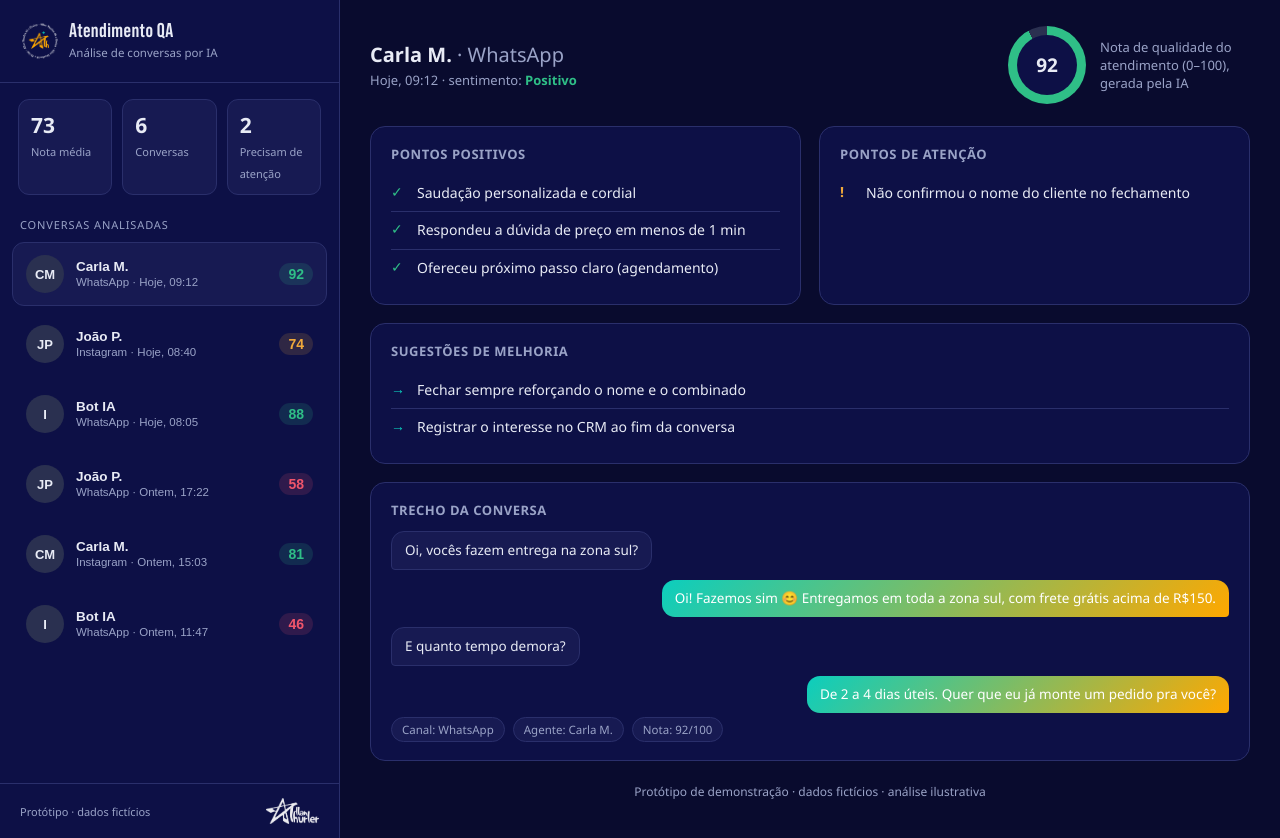
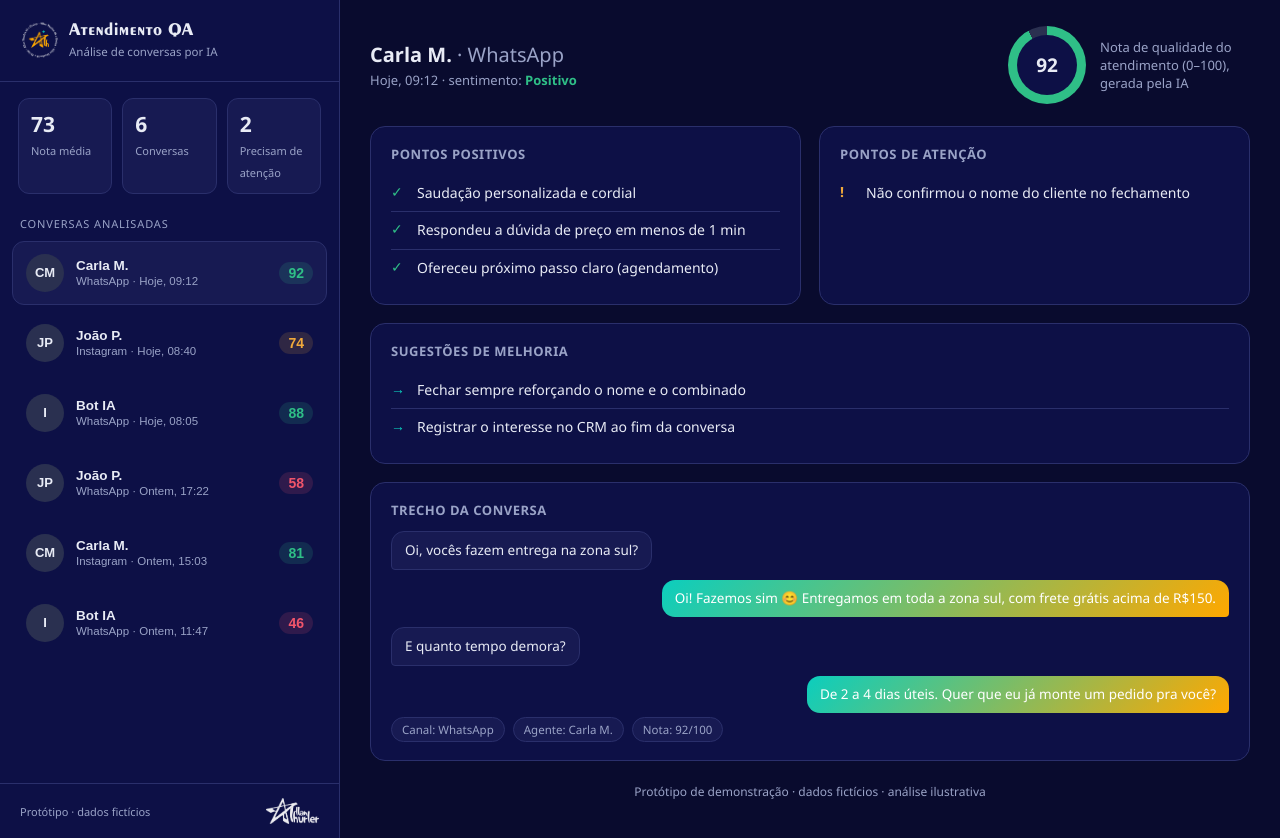
Before and after one commit to allanthiaedesign/conversation-qa-prototype, a plain HTML site: page index.html in a window 1280 px wide. Drawn offline with Linux system fonts and the light colour scheme.

Commit message:
Corrige fontes para as oficiais da IDV: Bebas Neue Pro Expanded (titulos) + Exotc (wordmark)
Co-Authored-By: Claude Opus 4.8 <noreply@anthropic.com>

```diff
--- a/index.html
+++ b/index.html
@@ -5,7 +5,9 @@
 <meta name="viewport" content="width=device-width, initial-scale=1.0" />
 <title>QA de Atendimento com IA — Protótipo</title>
 <style>
-  @font-face{font-family:"Bebas Neue Pro";src:url("fonts/Bebas-Neue-Pro-Bold.ttf") format("truetype");font-weight:700;font-display:swap}
+  @font-face{font-family:"Bebas Neue Pro";src:url("fonts/Bebas-Neue-Pro-Expanded-Bold.ttf") format("truetype");font-weight:700;font-display:swap}
+  @font-face{font-family:"Bebas Neue Pro";src:url("fonts/Bebas-Neue-Pro-Expanded-ExtraBold.ttf") format("truetype");font-weight:800;font-display:swap}
+  @font-face{font-family:"Exotc";src:url("fonts/Exotc-Bold.ttf") format("truetype");font-weight:700;font-display:swap}
   :root{
     --bg:#090b2e; --panel:#0D1046; --panel2:#171a52; --line:#2a2f6b;
     --text:#e8ebf5; --muted:#9aa3c7; --brand:#0BCEBE; --brand2:#FFA800;
@@ -20,7 +22,7 @@
   .side{background:var(--panel);border-right:1px solid var(--line);display:flex;flex-direction:column}
   .brand{padding:20px 22px;display:flex;align-items:center;gap:11px;border-bottom:1px solid var(--line)}
   .logo{width:36px;height:36px;background:url("img/ath-mark.png") no-repeat center/contain;flex:none}
-  .brand h1{font-family:var(--display);font-weight:700;font-size:20px;letter-spacing:.02em;margin:0;line-height:1}
+  .brand h1{font-family:"Exotc",var(--display);font-weight:700;font-size:18px;letter-spacing:.01em;margin:0;line-height:1.05}
   .brand span{font-size:11.5px;color:var(--muted)}
   .kpis{display:flex;gap:10px;padding:16px 18px}
   .kpi{flex:1;background:var(--panel2);border:1px solid var(--line);border-radius:11px;padding:11px 12px}
```
Also changed, not shown: docs/app.png, docs/mobile.png, fonts/Bebas-Neue-Pro-Bold.ttf (deleted), fonts/Bebas-Neue-Pro-Expanded-ExtraBold.ttf (added), fonts/Exotc-Bold.ttf (added).
